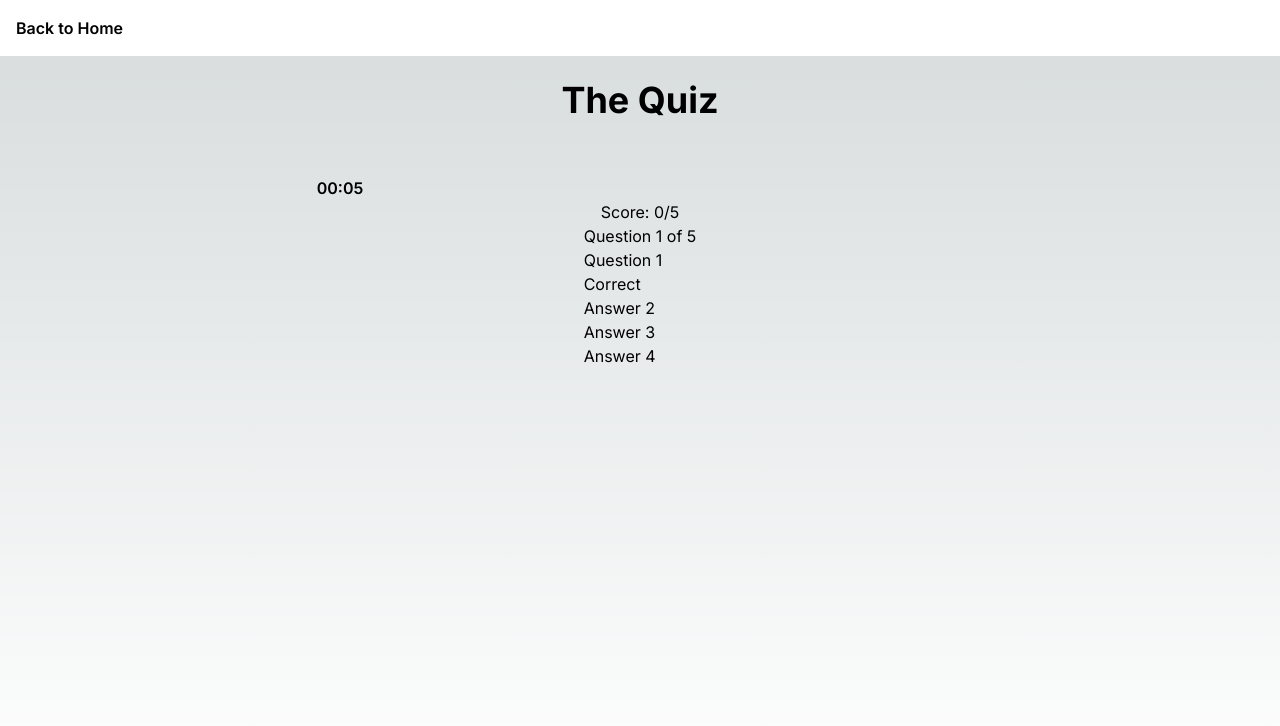
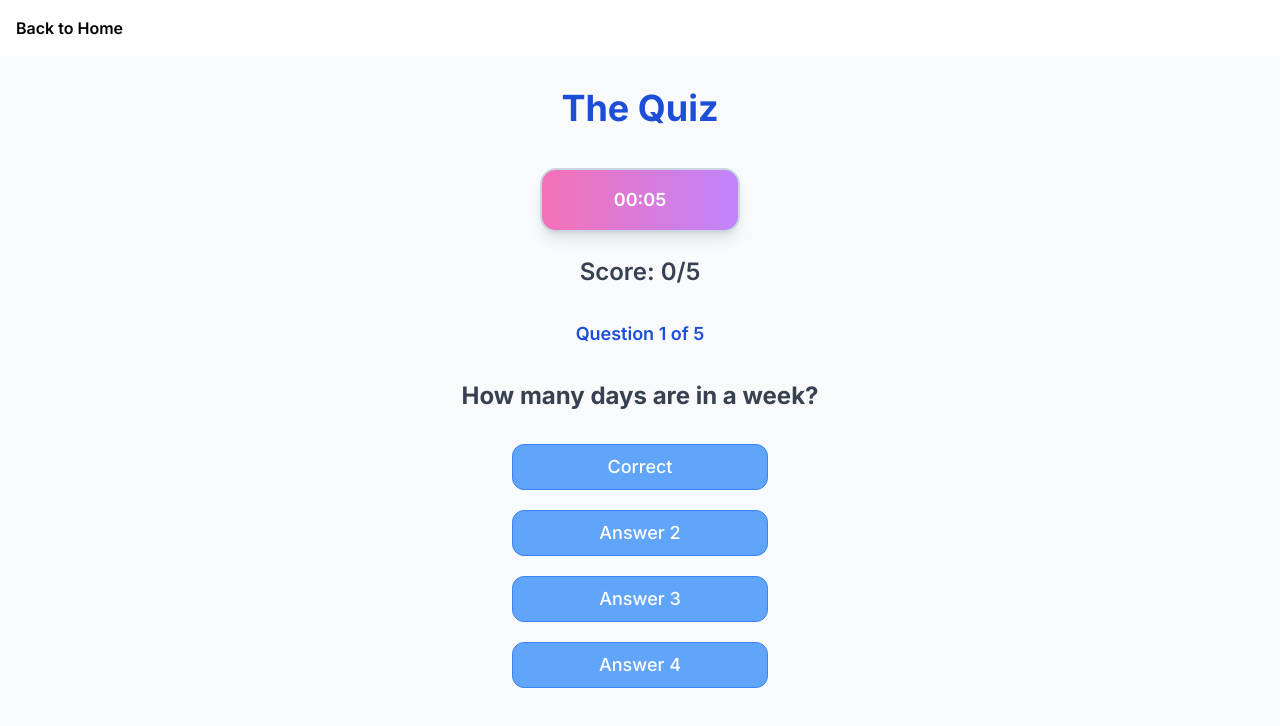
Before and after one commit to harrisonmacey/me-quiz, a Next.js app: page /quiz in a window 1280 px wide. Shown: the top 726 px of the page. Built offline with nearby package versions, Linux system fonts and the light colour scheme.

Commit message:
Cleaned up components and showing results

```diff
--- a/app/components/quiz/question.tsx
+++ b/app/components/quiz/question.tsx
@@ -1,10 +1,6 @@
-//store state for index and questionText
 "use client";
 
 import React, { useState } from "react";
-import { useNavigate } from "react-router-dom";
-import { useRouter } from "next/navigation";
-// import Index from '.';
 
 let userAnswers: number[] = [];
 
@@ -12,39 +8,32 @@ type QuestionProps = {
   score: number;
   setScore: (score: number) => void;
   setFinished: (finished: boolean) => void;
-  time: number;
-  setFinalTime: (finalTime: number) => void;
 };
-const Question = ({
-  score,
-  setScore,
-  setFinished,
-  time,
-  setFinalTime,
-}: QuestionProps) => {
+const Question = ({ score, setScore, setFinished }: QuestionProps) => {
   const questions = [
     {
-      question: "Question 1",
+      question: "How many days are in a week?",
       answers: ["Correct", "Answer 2", "Answer 3", "Answer 4"],
       correctAnswer: 0,
     },
     {
-      question: "Question 2",
+      question: "Who is the current president of the United States?",
       answers: ["Correct", "Answer 6", "Answer 7", "Answer 8"],
       correctAnswer: 0,
     },
     {
-      question: "Question 3",
+      question: "What is the capital of the United States?",
       answers: ["Correct", "Answer 10", "Answer 11", "Answer 12"],
       correctAnswer: 0,
     },
     {
-      question: "Question 4",
+      question:
+        "JavaScript is a programming language. How many days are in a week?",
       answers: ["Correct", "Answer 14", "Answer 15", "Answer 16"],
       correctAnswer: 0,
     },
     {
-      question: "Question 5",
+      question: "Who established the theory of relativity?",
       answers: ["Correct", "Answer 18", "Answer 19", "Answer 20"],
       correctAnswer: 0,
     },
@@ -70,24 +59,30 @@ const Question = ({
     } else {
       userAnswers = [];
       setFinished(true);
-      console.log("your final time: " + time);
-      setFinalTime(time);
     }
   };
 
   const currentQuestion = questions[currentQuestionIndex];
 
   return (
-    <div>
-      <span>
+    <div className="flex flex-col items-center gap-4 p-4 space-y-4">
+      <span className="text-lg font-semibold text-blue-700">
         Question {currentQuestionIndex + 1} of {numberOfQuestions}
       </span>
-      <h2>{currentQuestion.question}</h2>
-      {currentQuestion.answers.map((answer, index) => (
-        <div key={index} onClick={() => handleAnswerClick(index)}>
-          {answer}
-        </div>
-      ))}
+      <h2 className="text-2xl font-bold text-gray-700">
+        {currentQuestion.question}
+      </h2>
+      <div className="flex flex-col items-center w-full gap-1 space-y-4">
+        {currentQuestion.answers.map((answer, index) => (
+          <button
+            key={index}
+            onClick={() => handleAnswerClick(index)}
+            className="w-64 px-6 py-2 text-lg font-medium text-white transition-all duration-300 ease-in-out bg-blue-400 border border-blue-500 rounded-xl hover:bg-blue-500 active:bg-blue-500"
+          >
+            {answer}
+          </button>
+        ))}
+      </div>
     </div>
   );
 };
--- a/app/globals.css
+++ b/app/globals.css
@@ -18,14 +18,14 @@
 
 body {
   color: rgb(var(--foreground-rgb));
-  background: linear-gradient(
+  /* background: linear-gradient(
       to bottom,
       transparent,
       rgb(var(--background-end-rgb))
     )
-    rgb(var(--background-start-rgb));
+    rgb(var(--background-start-rgb)); */
 }
 
 .btn {
-  @apply bg-blue-500 text-white font-bold py-3 px-6 rounded transition duration-300 ease-in-out hover:bg-blue-700;
+  @apply px-6 py-3 font-bold text-white transition duration-300 ease-in-out bg-blue-500 rounded hover:bg-blue-700;
 }
--- a/app/quiz/page.tsx
+++ b/app/quiz/page.tsx
@@ -8,23 +8,16 @@ export default function QuizPage() {
   const [score, setScore] = useState(0);
   const [finished, setFinished] = useState(false);
   const [time, setTime] = useState(0);
-  const [finalTime, setFinalTime] = useState(0);
 
   //live timer:
-  let newTime = time;
   useEffect(() => {
+    if (finished) return;
+
     const timer = setInterval(() => {
-      newTime++;
-
-      if (finished === false) {
-        setTime((time) => newTime);
-      } else {
-        clearInterval(timer);
-      }
+      setTime((time) => time + 1);
     }, 1000);
-
     return () => clearInterval(timer);
-  }, []);
+  }, [time, finished]);
 
   const formatTime = (seconds: number): string => {
     const m = Math.floor(seconds / 60);
@@ -36,32 +29,46 @@ export default function QuizPage() {
     return `${formattedMinutes}:${formattedSeconds}`;
   };
 
+  const handleReset = () => {
+    setTime(0);
+    setScore(0);
+    setFinished(false);
+  };
+
   return (
-    <main className="flex flex-col flex-1 h-full gap-4">
-      <h1 className="p-6 text-4xl font-bold text-center">The Quiz</h1>
-      <div className="flex flex-col items-center justify-start flex-1 p-4">
-        <span
-          className="text-base font-semibold whitespace-nowrap dark:text-white"
-          style={{
-            display: "flex",
-            justifyContent: "center",
-            marginRight: "600px",
-          }}
-        >
-          {!finished ? <div>{formatTime(time)}</div> : <span />}
+    <main className="flex flex-col flex-1 h-full gap-6 py-8 bg-gray-50">
+      <h1 className="px-6 text-4xl font-bold text-center text-blue-700">
+        The Quiz
+      </h1>
+      <div className="flex flex-col items-center justify-start flex-1 gap-4 p-4">
+        {
+          <span className="flex items-center justify-center p-4 text-lg font-semibold text-white bg-gradient-to-r from-pink-400 to-purple-400 border-2 border-slate-300 rounded-2xl whitespace-nowrap hover:bg-gradient-to-r hover:from-purple-500 hover:to-blue-500 transition-all duration-300 ease-in-out shadow-lg min-w-[200px]">
+            {formatTime(time)}
+          </span>
+        }
+        <span className="mt-2 text-2xl font-semibold text-gray-700">
+          Score: {score}/5
         </span>
-        <span>Score: {score}/5</span>
         {finished ? (
-          <span>
-            Good Job!<div>Final time: {formatTime(finalTime)}</div>
-          </span>
+          <div className="flex flex-col gap-4 p-4 mt-4 text-center">
+            <span className="text-4xl font-semibold text-gray-700">
+              Good Job!
+            </span>
+            <div className="text-2xl font-medium text-gray-600">
+              Final time: {formatTime(time)}
+            </div>
+            <button
+              onClick={handleReset}
+              className="px-6 py-2 text-lg font-medium text-white transition-all duration-300 ease-in-out bg-blue-400 border border-blue-500 rounded-xl hover:bg-blue-500 active:bg-blue-500"
+            >
+              Play Again
+            </button>
+          </div>
         ) : (
           <Question
             score={score}
             setScore={setScore}
             setFinished={setFinished}
-            time={time}
-            setFinalTime={setFinalTime}
           />
         )}
       </div>
```
